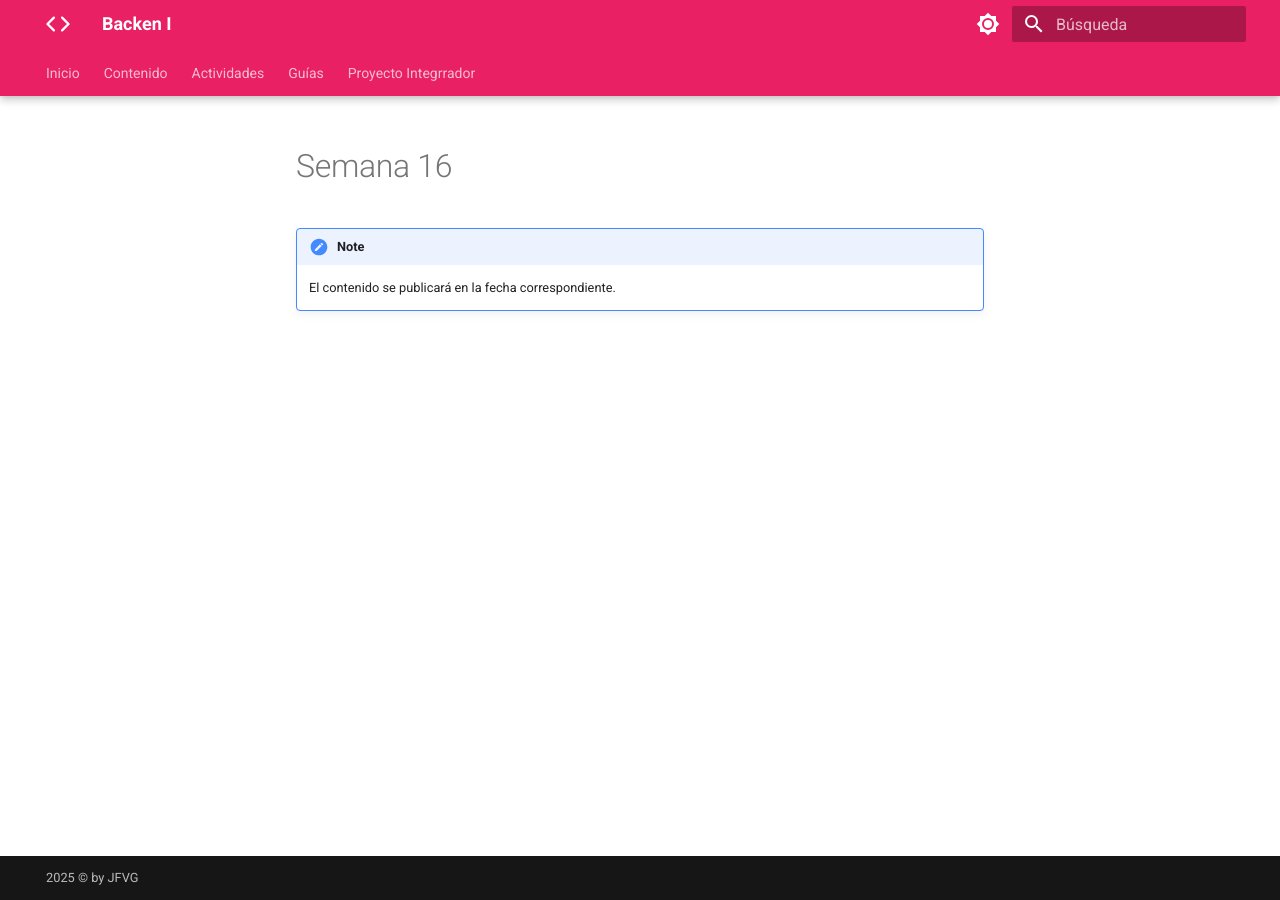
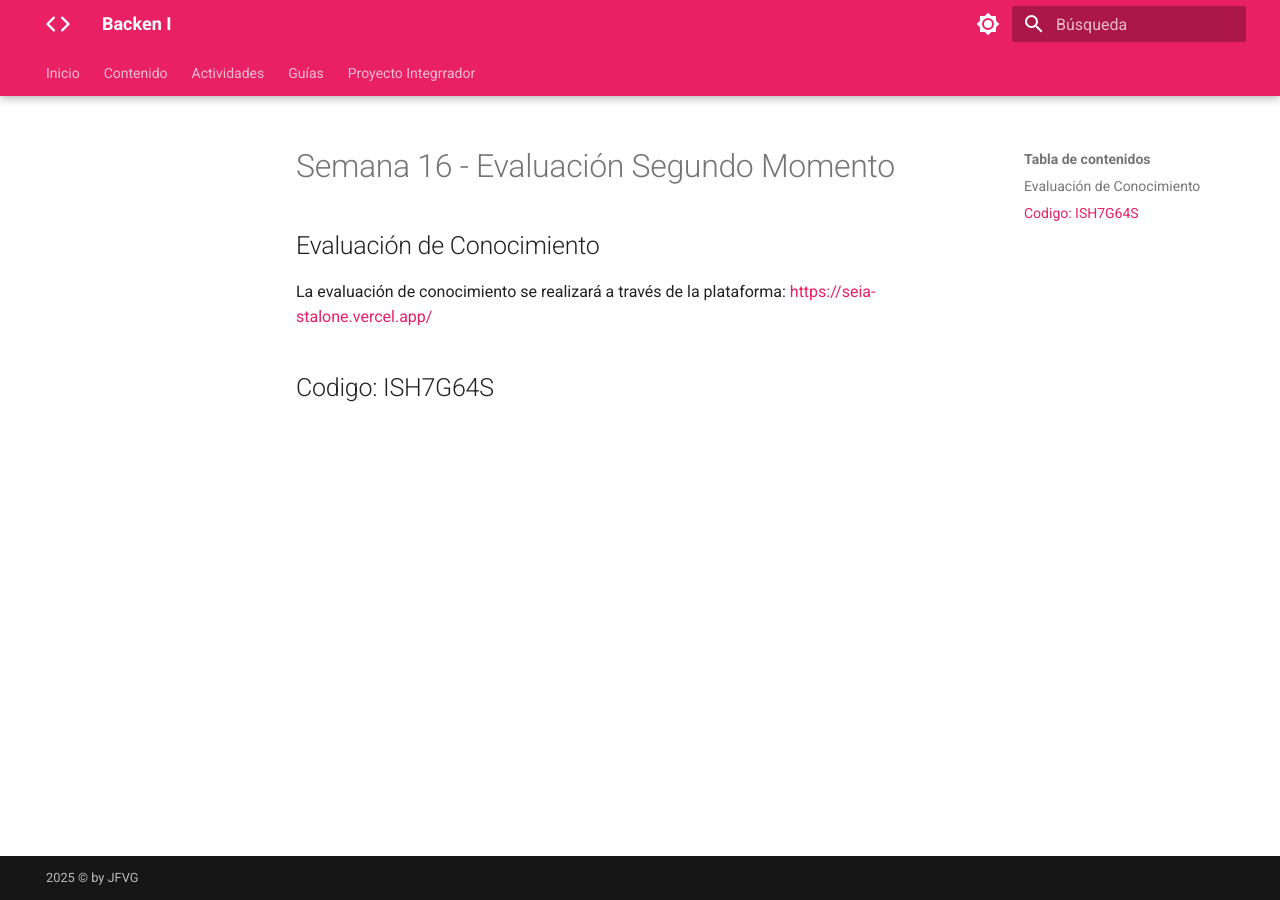
Before and after one commit to jfinfocesde/25b1, an MkDocs documentation site: the page built from docs/content/p16.md, in a window 1280 px wide. Built offline with MkDocs 1.6.1 and Material for MkDocs 9.7.7, drawn with Linux system fonts in a browser that asks for light colours.

Commit message:
21-10-2025

```diff
--- a/docs/content/p16.md
+++ b/docs/content/p16.md
@@ -1,5 +1,9 @@
-#  Semana 16
+#  Semana 16 - Evaluación Segundo Momento
 
-!!! note
+## Evaluación de Conocimiento
 
-    El contenido se publicará en la fecha correspondiente.
+La evaluación de conocimiento se realizará a través de la plataforma:
+[https://seia-stalone.vercel.app/](https://seia-stalone.vercel.app/){target="_blank"}
+
+
+## Codigo: ISH7G64S
```
Also changed, not shown: docs/content/p12.md (+0 -8 lines), docs/content/p6.md (+1 -1 lines).
